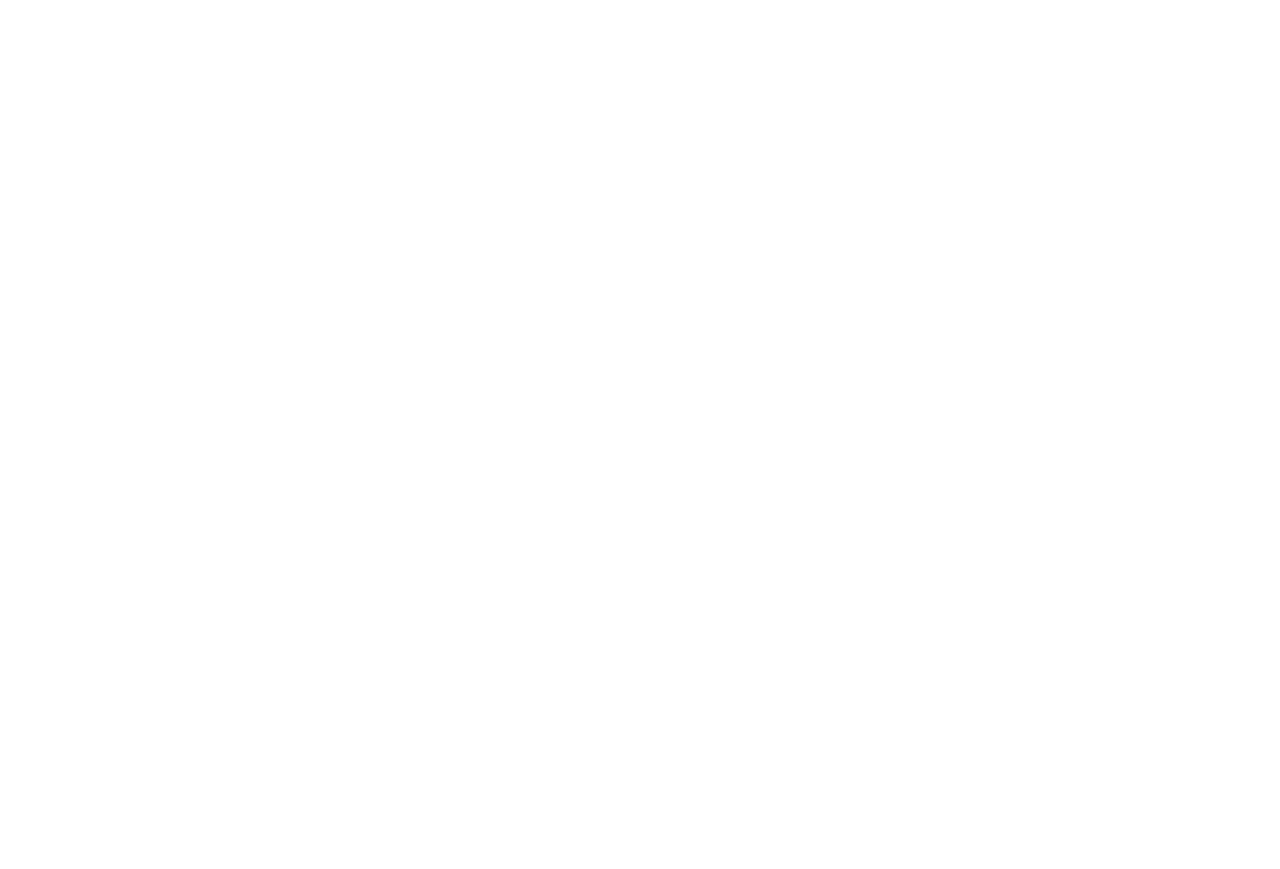
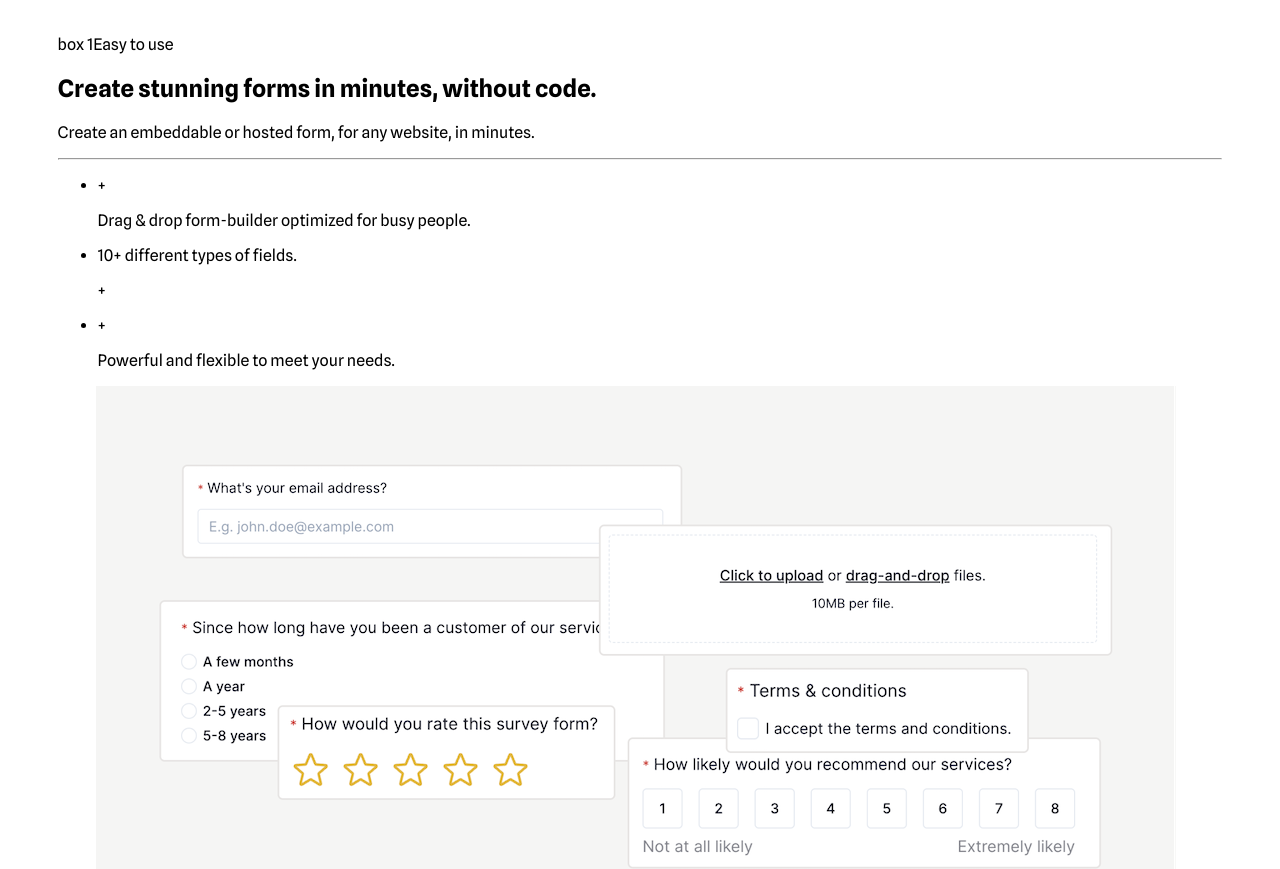
Before and after one commit to Gilsabo/react-landing-page-clone, a JavaScript app: page / in a window 1280 px wide. Shown: the part 1280-2149 px from the top of the page. Before the commit the page ends 1255 px from the top, so only its background shows below. Built offline with nearby package versions, Linux system fonts and the light colour scheme; the HTML template or start-up script is replaced by a standard one.

Commit message:
Create default style container and add it to the section easy to use

```diff
--- a/src/App.js
+++ b/src/App.js
@@ -1,4 +1,5 @@
 import SatisfactionForm from '../src/assets/images/dashboard-satisfaction-form.png';
+import FieldsOverView from '../src/assets/images/fields-overview.png';
 import Background from '../src/assets/images/grid-overlay.png';
 import Useform from '../src/assets/images/useform.png';
 import styles from './App.module.scss';
@@ -32,7 +33,7 @@
           </div>
         </nav>
       </header>
-      <section className={styles.sectionHero}>
+      <section className={`${styles.sectionHero} ${styles.container}`}>
         <img src={Background} className={styles.imageHero} alt="background" />
         <div className={styles.boxHero}>
           <div className={styles.spanSectionHero}>
@@ -107,6 +108,36 @@
           <img src={SatisfactionForm} alt="satisfaction form" />
         </div>
       </section>
+      <section className={`${styles.container} ${styles.easyToUse}`}>
+        <div>
+          <div>
+            box 1<span>Easy to use</span>
+            <h2>Create stunning forms in minutes, without code.</h2>
+            <p>
+              Create an embeddable or hosted form, for any website, in minutes.
+            </p>
+            <hr />
+            <ul>
+              <li>
+                <span>+</span>
+                <p>Drag & drop form-builder optimized for busy people.</p>
+              </li>
+              <li>
+                <span>10+ different types of fields.</span>
+                <p>+</p>
+              </li>
+              <li>
+                <span>+</span>
+                <p>Powerful and flexible to meet your needs.</p>
+              </li>
+            </ul>
+          </div>
+          <div>
+            box 2
+            <img src={FieldsOverView} alt="files overview" />
+          </div>
+        </div>
+      </section>
     </div>
   );
 }
--- a/src/App.module.scss
+++ b/src/App.module.scss
@@ -1,3 +1,8 @@
+.container {
+  margin: 0px 1.6rem;
+  padding: 3.75rem 2rem;
+}
+
 .sectionHero {
   height: 1172px;
   width: 1031;
@@ -152,3 +157,8 @@
     height: 100%;
   }
 }
+
+.container.easyToUse {
+  margin: 0px 1.6rem;
+  padding: 3.75rem 2rem;
+}
```
